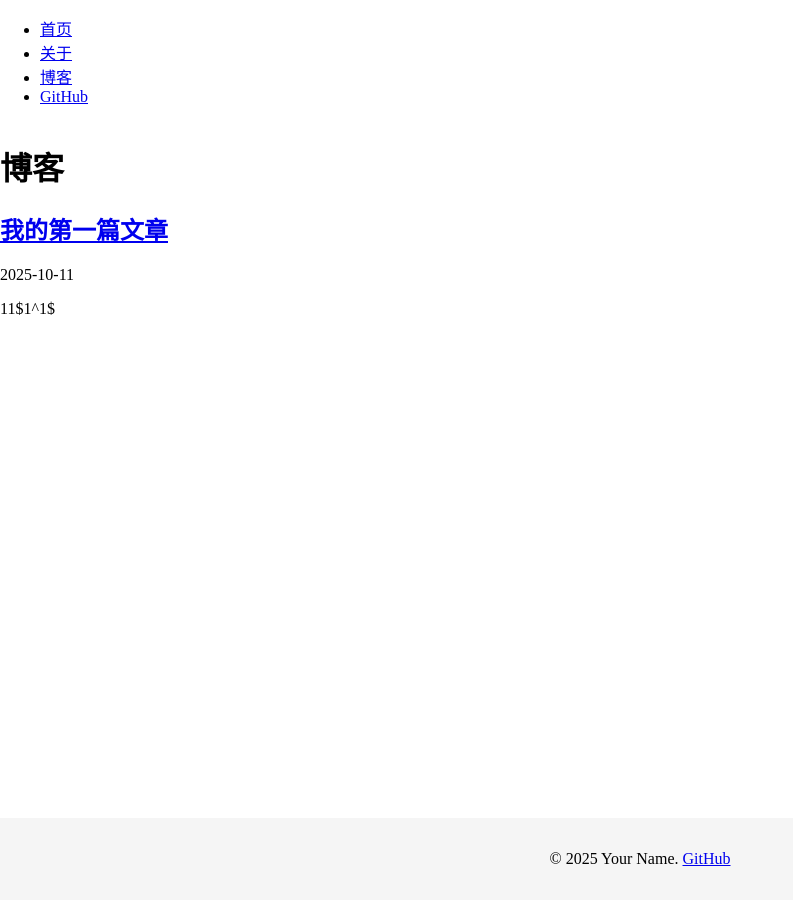
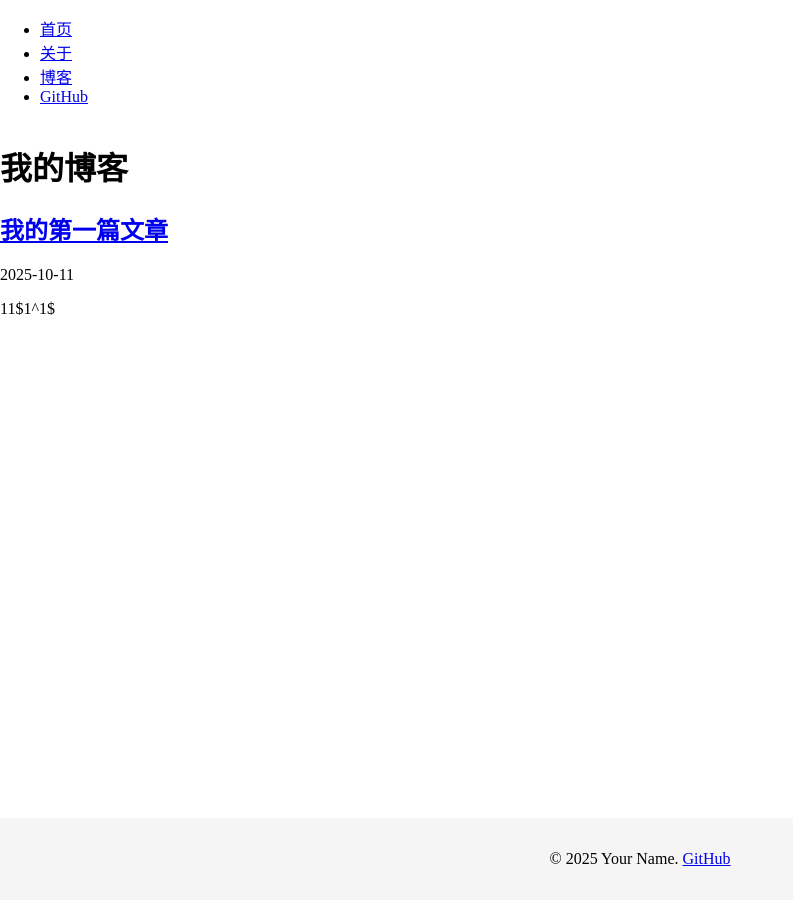
Before and after one commit to lzh210802066/lzh210802066.github.io, a Jekyll site: the page built from index.html, in a window 1280 px wide. Shown: the whole page, without its empty margins (0-793 px from the left). Built offline with Jekyll 4.4.1, drawn with Linux system fonts in a browser that asks for light colours.

Commit message:
Update index.html

```diff
--- a/index.html
+++ b/index.html
@@ -3,7 +3,7 @@ layout: default
 title: 博客
 ---
 
-<h1>博客</h1>
+<h1>我的博客</h1>
 
 <div class="posts-grid">
   {% for post in site.posts %}
```
